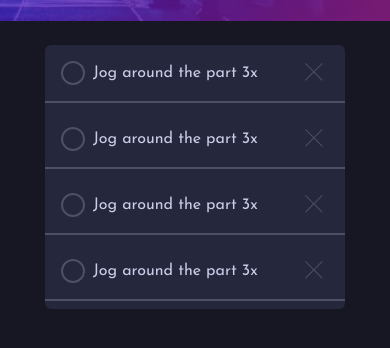
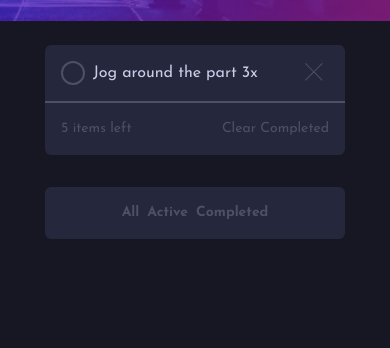
Before and after one commit to regret546/todo-app-main, a website: page dist/index.html in a window 390 px wide. Shown: the part 148-496 px from the top of the page. Drawn offline with Linux system fonts and the light colour scheme.

Commit message:
add mobile list footer

```diff
--- a/dist/index.html
+++ b/dist/index.html
@@ -69,72 +69,7 @@
         <article
           class="list relative grid gap-2 w-full pb-2 -top-[3rem] bg-very-dark-desaturated-blue rounded-md"
         >
-          <div
-            class="py-4 pl-[3rem] relative text-left border-b-2 border-very-dark-grayish-blue"
-          >
-            <div
-              class="absolute top-[1rem] left-[1rem] border-2 rounded-full h-[24px] w-[24px] border-very-dark-grayish-blue"
-            ></div>
-            Jog around the part 3x
-            <svg
-              class="absolute grid place-items-center text-[1rem] right-[1rem] top-[1rem] fill-very-dark-grayish-blue mt-[2px]"
-              xmlns="http://www.w3.org/2000/svg"
-              width="24"
-              height="24"
-              viewBox="0 0 24 24"
-            >
-              <path
-                class="h-full w-full"
-                fill-rule="evenodd"
-                d="M16.97 0l.708.707L9.546 8.84l8.132 8.132-.707.707-8.132-8.132-8.132 8.132L0 16.97l8.132-8.132L0 .707.707 0 8.84 8.132 16.971 0z"
-              />
-            </svg>
-          </div>
-
-          <div
-            class="py-4 pl-[3rem] relative text-left border-b-2 border-very-dark-grayish-blue"
-          >
-            <div
-              class="absolute top-[1rem] left-[1rem] border-2 rounded-full h-[24px] w-[24px] border-very-dark-grayish-blue"
-            ></div>
-            Jog around the part 3x
-            <svg
-              class="absolute grid place-items-center text-[1rem] right-[1rem] top-[1rem] fill-very-dark-grayish-blue mt-[2px]"
-              xmlns="http://www.w3.org/2000/svg"
-              width="24"
-              height="24"
-              viewBox="0 0 24 24"
-            >
-              <path
-                class="h-full w-full"
-                fill-rule="evenodd"
-                d="M16.97 0l.708.707L9.546 8.84l8.132 8.132-.707.707-8.132-8.132-8.132 8.132L0 16.97l8.132-8.132L0 .707.707 0 8.84 8.132 16.971 0z"
-              />
-            </svg>
-          </div>
-
-          <div
-            class="py-4 pl-[3rem] relative text-left border-b-2 border-very-dark-grayish-blue"
-          >
-            <div
-              class="absolute top-[1rem] left-[1rem] border-2 rounded-full h-[24px] w-[24px] border-very-dark-grayish-blue"
-            ></div>
-            Jog around the part 3x
-            <svg
-              class="absolute grid place-items-center text-[1rem] right-[1rem] top-[1rem] fill-very-dark-grayish-blue mt-[2px]"
-              xmlns="http://www.w3.org/2000/svg"
-              width="24"
-              height="24"
-              viewBox="0 0 24 24"
-            >
-              <path
-                class="h-full w-full"
-                fill-rule="evenodd"
-                d="M16.97 0l.708.707L9.546 8.84l8.132 8.132-.707.707-8.132-8.132-8.132 8.132L0 16.97l8.132-8.132L0 .707.707 0 8.84 8.132 16.971 0z"
-              />
-            </svg>
-          </div>
-
+          <div class="list-body">
             <div
               class="py-4 pl-[3rem] relative text-left border-b-2 border-very-dark-grayish-blue"
             >
@@ -155,6 +90,36 @@
                 />
               </svg>
             </div>
+          </div>
+          <div
+            class="list-footer flex justify-between text-sm px-4 my-2 text-very-dark-grayish-blue"
+          >
+            <div>5 items left</div>
+            <div>Clear Completed</div>
+          </div>
+        </article>
+        <article
+          class="bg-very-dark-desaturated-blue rounded-md p-4 relative -top-4"
+        >
+          <div
+            class="flex justify-center gap-2 text-sm font-fw-bold2 text-very-dark-grayish-blue"
+          >
+            <div
+              class="cursor-pointer hover:text-bright-blue transition-colors ease-in-out"
+            >
+              All
+            </div>
+            <div
+              class="cursor-pointer hover:text-bright-blue transition-colors ease-in-out"
+            >
+              Active
+            </div>
+            <div
+              class="cursor-pointer hover:text-bright-blue transition-colors ease-in-out"
+            >
+              Completed
+            </div>
+          </div>
         </article>
       </section>
     </main>
```
Also changed, not shown: dist/style.css. Lines whose indentation alone changed are shown as unchanged.
